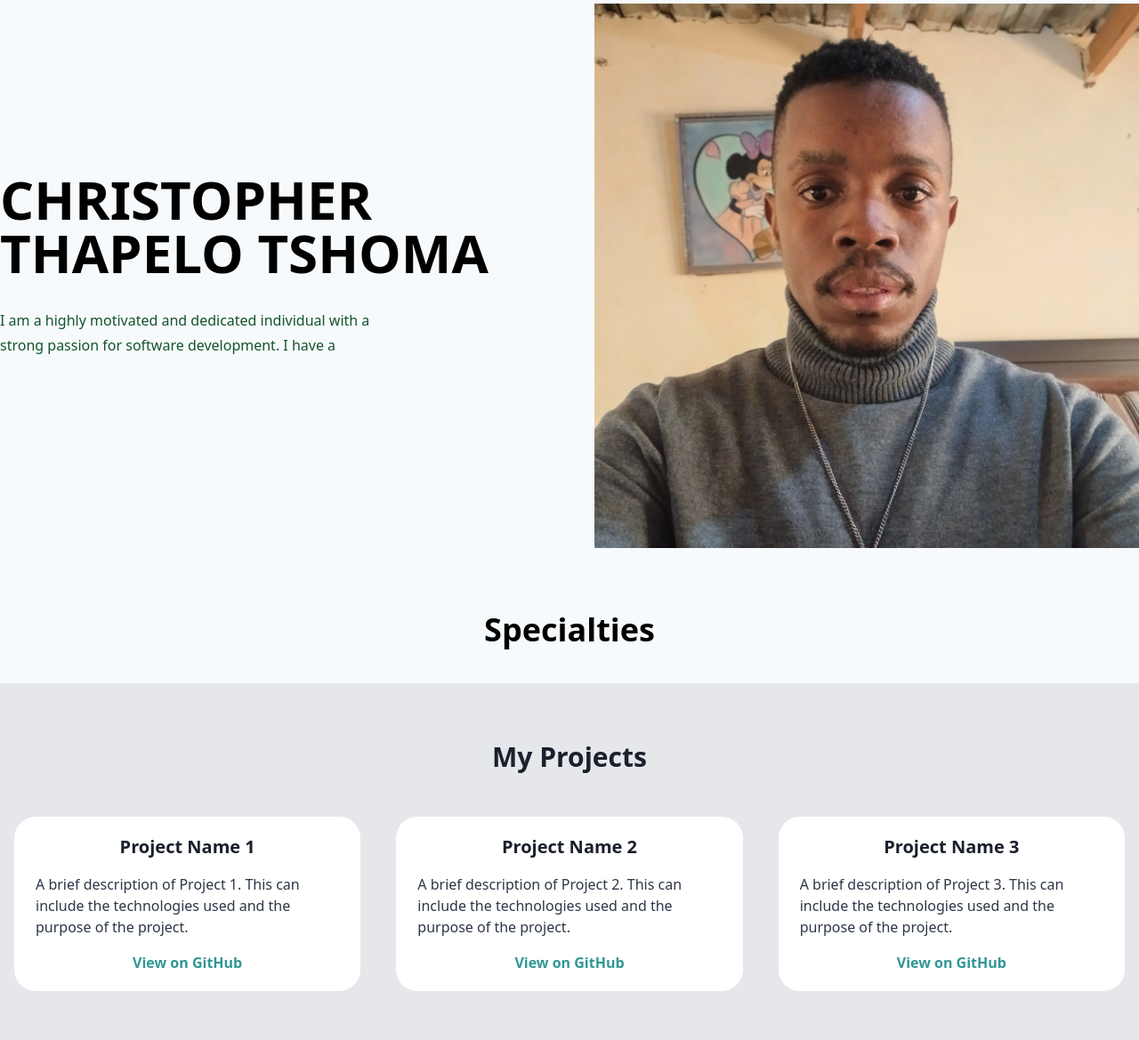
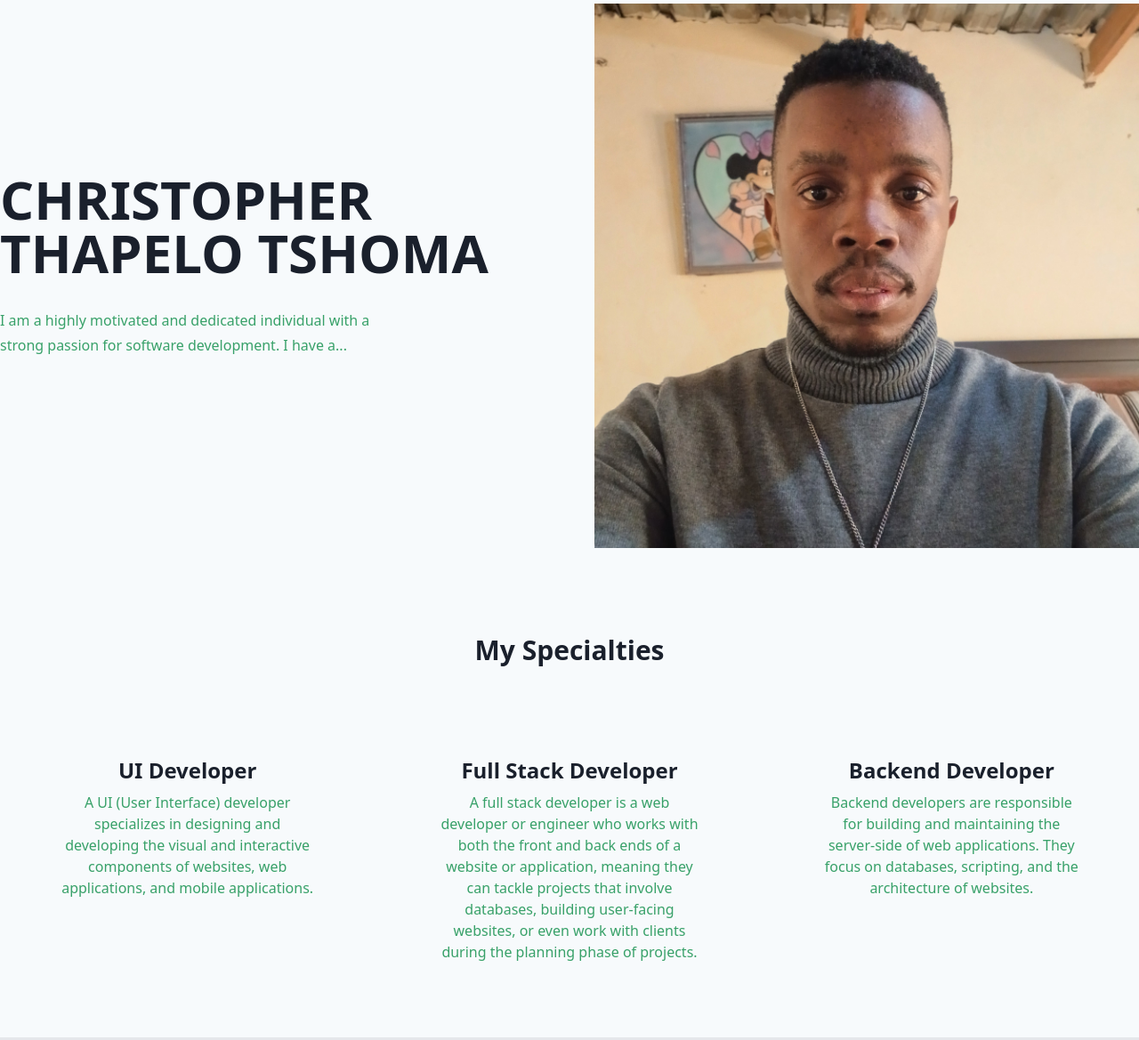
Before and after one commit to ChristopherTsh/CHRTSH528_BCL2401_GroupA_Christopher-Tshoma-CDV05, a website: page index.html in a window 1280 px wide. Shown: the part 120-1289 px from the top of the page at 89% size. Drawn offline with nearby package versions, Linux system fonts and the light colour scheme.

Commit message:
"Updated index.html: Renamed and restructured sections, updated class names and styles, added new content and images."

```diff
--- a/index.html
+++ b/index.html
@@ -56,23 +56,14 @@
       </div>
     </nav>
 
-    <!-- Section A-->
-
-    <section
-      class="grid w-full grid-cols-1 my-auto mt-12 mb-8 md:grid-cols-2 xl:gap-14 px-15  md:gap-5"
-    >
-      <div
-        class="flex flex-col justify-center conl-span-1 text-center lg:text-start"
-      >
-        <h1
-          class="mb-8 text-4xl font-extrabold leading-tight lg:text-6xl text-dark-grey-900"
-        >
+    <!-- Hero Section -->
+    <section id="home" class="grid w-full grid-cols-1 my-auto mt-12 mb-8 md:grid-cols-2 xl:gap-14 px-15 md:gap-5">
+      <div class="flex flex-col justify-center col-span-1 text-center lg:text-start">
+          <h1 class="mb-8 text-4xl font-extrabold leading-tight lg:text-6xl text-dark">
               CHRISTOPHER THAPELO TSHOMA
           </h1>
-
-        <p class="mb-6 text-base font-normal leading-7 lg:w-3/4 text-green-900">
-          I am a highly motivated and dedicated individual with a strong passion
-          for software development. I have a
+          <p class="mb-6 text-base font-normal leading-7 lg:w-3/4 text-primary">
+              I am a highly motivated and dedicated individual with a strong passion for software development. I have a...
           </p>
       </div>
       <div class="items-center justify-center hidden col-span-1 md:flex">
@@ -80,9 +71,43 @@
       </div>
   </section>
 
-    <div class="flex flexi-col tems-center col-span-1 justify-center py-10">
-      <h4 class="text-4xl font-extrabold text-dark-grey-900">Specialties</h4>
+  <!-- Specialties Section -->
+  <section class="px-4 py-16 mx-auto max-w-7xl">
+      <div class="text-center">
+          <h2 class="text-3xl font-extrabold leading-tight text-dark">
+              My Specialties
+          </h2>
       </div>
+      <div class="grid grid-cols-1 md:grid-cols-2 lg:grid-cols-3 gap-10 mt-20">
+          <!-- UI Developer -->
+          <div class="flex flex-col items-center gap-6 px-6 py-5 rounded-3xl shadow-main hover:bg-primary transition duration-300">
+              <div class="flex flex-col gap-2 text-center px-6">
+                  <h4 class="text-2xl font-extrabold text-dark">UI Developer</h4>
+                  <p class="font-medium text-primary">
+                      A UI (User Interface) developer specializes in designing and developing the visual and interactive components of websites, web applications, and mobile applications.
+                  </p>
+              </div>
+          </div>
+          <!-- Full Stack Developer -->
+          <div class="flex flex-col items-center gap-6 px-6 py-5 rounded-3xl shadow-main hover:bg-primary transition duration-300">
+              <div class="flex flex-col gap-2 text-center px-6">
+                  <h4 class="text-2xl font-extrabold text-dark">Full Stack Developer</h4>
+                  <p class="font-medium text-primary">
+                      A full stack developer is a web developer or engineer who works with both the front and back ends of a website or application, meaning they can tackle projects that involve databases, building user-facing websites, or even work with clients during the planning phase of projects.
+                  </p>
+              </div>
+          </div>
+          <!-- Backend Developer -->
+          <div class="flex flex-col items-center gap-6 px-6 py-5 rounded-3xl shadow-main hover:bg-primary transition duration-300">
+              <div class="flex flex-col gap-2 text-center px-6">
+                  <h4 class="text-2xl font-extrabold text-dark">Backend Developer</h4>
+                  <p class="font-medium text-primary">
+                      Backend developers are responsible for building and maintaining the server-side of web applications. They focus on databases, scripting, and the architecture of websites.
+                  </p>
+              </div>
+          </div>
+      </div>
+  </section>
 
     <!-- Projects Section -->
     <section id="projects" class="px-4 py-16 mx-auto max-w-7xl bg-gray-200">
```
Lines whose indentation alone changed are shown as unchanged.
